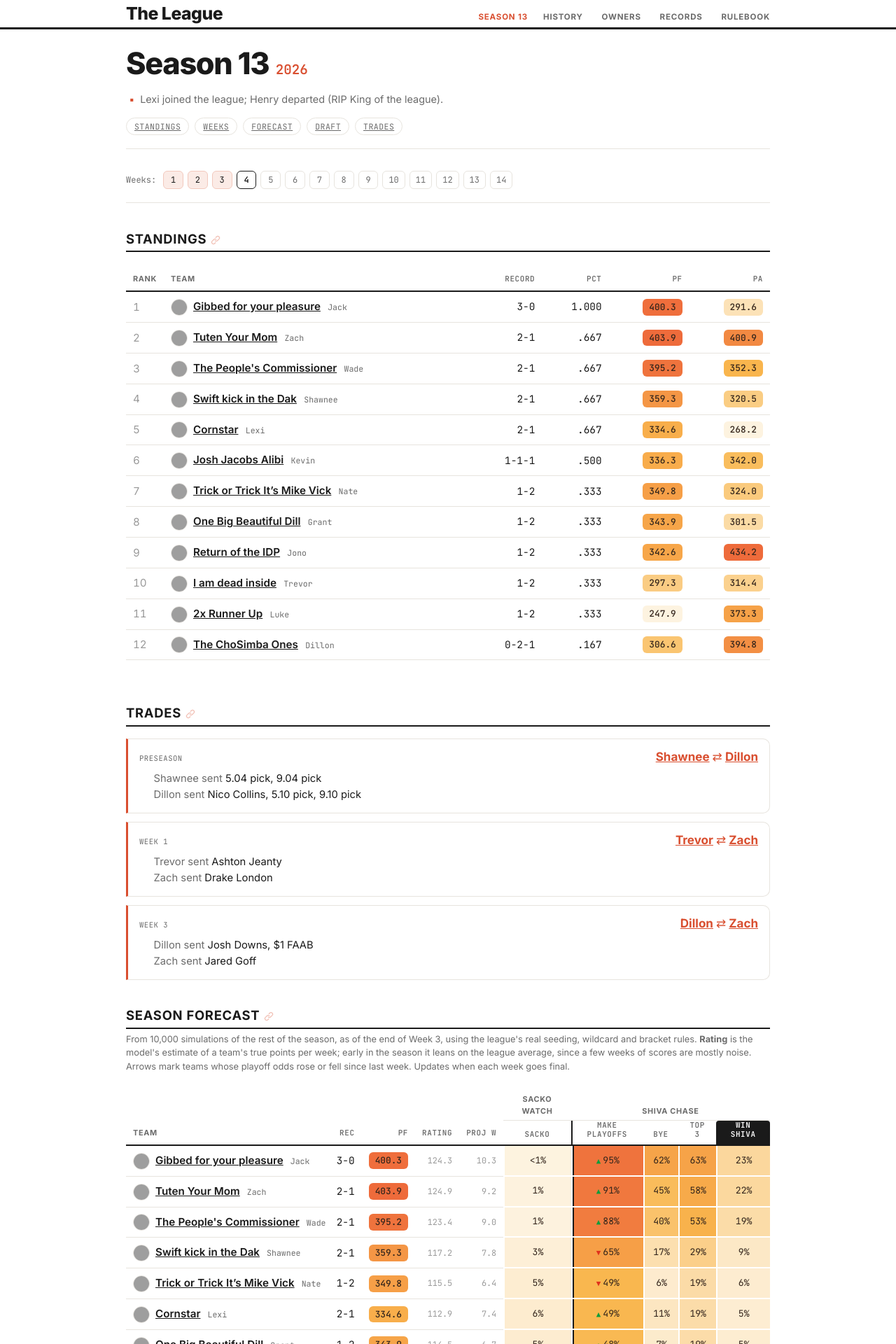
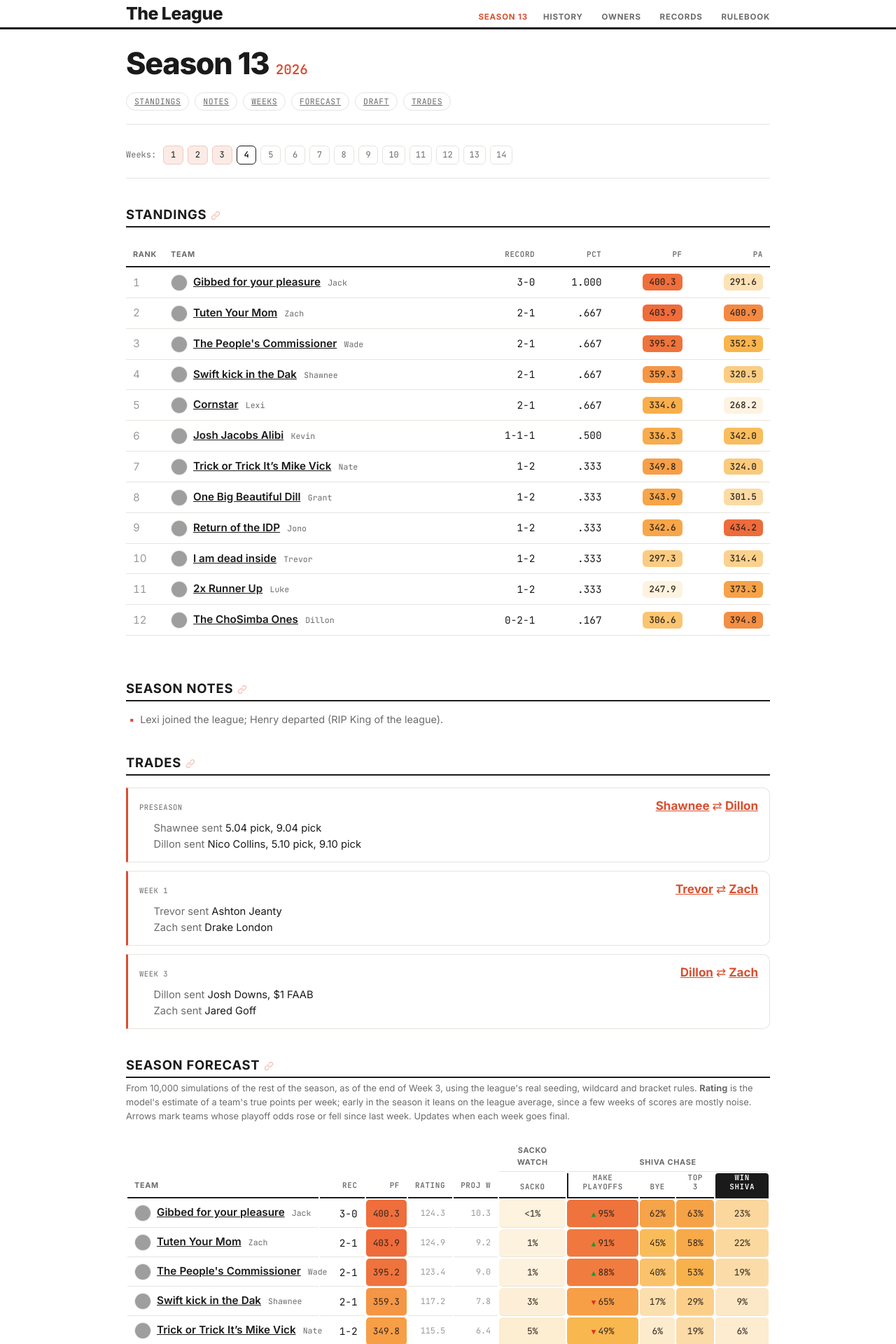
Before and after one commit to dillondrenzek/no-love-in-the-league, a Jekyll site: the page built from docs/seasons/2026.md, in a window 1280 px wide. Shown: the top 1920 px of the page at 70% size. Built offline with Jekyll 4.4.1, drawn with Linux system fonts in a browser that asks for light colours; grey boxes are pictures that could not be loaded.

Commit message:
update season outlook table styles

```diff
--- a/docs/_includes/sections/season/forecast.html
+++ b/docs/_includes/sections/season/forecast.html
@@ -42,7 +42,7 @@ precomputed. Param: f (a site.data.odds record).
         <a class="forecast__short" href="{{ href }}" title="{{ r.team }}">{{ r.owner }}</a>
       </td>
       <td class="num">{{ r.record }}</td>
-      <td class="num">{% include bits/chip.html text=r.pf bg=r.pf_color %}</td>
+      <td class="num forecast__cell forecast__pf" style="background: {{ r.pf_color }}">{{ r.pf }}</td>
       <td class="num forecast__aux forecast__minor">{{ r.rating }}</td>
       <td class="num forecast__aux forecast__minor">{{ r.proj_wins }}</td>
       {%- for o in outcomes %}
--- /dev/null
+++ b/docs/_includes/sections/season/notes.html
@@ -0,0 +1,9 @@
+{%- comment -%}
+Full-width Season Notes section for a season page: the season's event bullets
+(hand-written notes plus the auto trade count). Param: d (a seasons.detail
+record). The caller (sections/season_detail.html) decides whether to show it.
+{%- endcomment -%}
+<section class="season-section" id="notes">
+<h2>Season Notes</h2>
+{% include bits/season_notes.html notes=include.d.notes %}
+</section>
--- a/docs/_includes/sections/season_detail.html
+++ b/docs/_includes/sections/season_detail.html
@@ -7,7 +7,7 @@ stay thin and never need touching.
 
 State (d.state) is internal: it only gates WHICH sections appear, never any
 wording — no state is narrated to the reader. Section order below: weekly recaps,
-standings, playoffs, trades, forecast (live regular season only), draft.
+standings, season notes, playoffs, trades, forecast (live regular season only), draft.
 Param: d (a site.data.seasons.detail record). Masthead is the `season` layout.
 {%- endcomment -%}
 {%- assign d = include.d -%}
@@ -30,20 +30,23 @@ Param: d (a site.data.seasons.detail record). Masthead is the `season` layout.
 {%- assign forecast = site.data.odds[d.year] -%}
 {%- assign show_forecast = false -%}
 {%- if forecast and forecast.rows.size > 0 %}{% assign show_forecast = true %}{% endif -%}
+{%- assign show_notes = false -%}
+{%- if d.notes and d.notes.size > 0 %}{% assign show_notes = true %}{% endif -%}
 {%- assign section_count = 0 -%}
 {%- if has_rows %}{% assign section_count = section_count | plus: 1 %}{% endif -%}
 {%- if has_weeks %}{% assign section_count = section_count | plus: 1 %}{% endif -%}
 {%- if show_forecast %}{% assign section_count = section_count | plus: 1 %}{% endif -%}
+{%- if show_notes %}{% assign section_count = section_count | plus: 1 %}{% endif -%}
 {%- if show_bracket %}{% assign section_count = section_count | plus: 1 %}{% endif -%}
 {%- if show_draft %}{% assign section_count = section_count | plus: 1 %}{% endif -%}
 {%- if show_trades %}{% assign section_count = section_count | plus: 1 %}{% endif -%}
 
-{% include bits/season_notes.html notes=d.notes %}
 
 {%- comment -%} Jump-nav — only worthwhile with a few sections {%- endcomment -%}
 {%- if section_count >= 2 -%}
 <nav class="season-nav" aria-label="Sections">
   {%- if has_rows %}<a href="#standings">Standings</a>{% endif -%}
+  {%- if show_notes %}<a href="#notes">Notes</a>{% endif -%}
   {%- if has_weeks %}<a href="#weekly">Weeks</a>{% endif -%}
   {%- if show_forecast %}<a href="#forecast">Forecast</a>{% endif -%}
   {%- if show_bracket %}<a href="#playoffs">Playoffs</a>{% endif -%}
@@ -54,6 +57,7 @@ Param: d (a site.data.seasons.detail record). Masthead is the `season` layout.
 
 {%- if has_weeks %}{% include sections/season/weeks.html year=d.year %}{% endif -%}
 {%- if has_rows %}{% include sections/season/standings.html d=d %}{% endif -%}
+{%- if show_notes %}{% include sections/season/notes.html d=d %}{% endif -%}
 {%- if show_bracket %}{% include sections/season/playoffs.html d=d %}{% endif -%}
 {%- if show_trades %}{% include sections/season/trades.html d=d %}{% endif -%}
 {%- if show_forecast %}{% include sections/season/forecast.html f=forecast %}{% endif -%}
--- a/docs/assets/main.scss
+++ b/docs/assets/main.scss
@@ -267,10 +267,12 @@ tbody td a:hover { color: var(--brand); }
 // =============================================================================
 // Season forecast (FiveThirtyEight-style odds table)
 // =============================================================================
-// Probability cells are filled edge to edge with the heat ramp (colour inline
-// from lib/odds), separated by thin white gutters like the heatmaps. A group row
-// labels the Sacko side and the Shiva side; "Win Shiva" gets the dark header.
-.forecast { border-collapse: separate; border-spacing: 0; }
+// Probability cells match the Owners-page heatmaps: compact rounded tiles on the
+// heat ramp (colour inline from lib/odds) with 2px gutters. A group row labels
+// the Sacko side and the Shiva side; "Win Shiva" gets the dark header.
+.forecast { border-collapse: separate; border-spacing: 2px; }
+// Rows sized like the site's other tables so team names have room.
+.forecast tbody td { height: 40px; padding-top: 0; padding-bottom: 0; line-height: 1.2; }
 .forecast thead .forecast__groups th {
   border-bottom: none;
   padding-bottom: 4px;
@@ -281,14 +283,18 @@ tbody td a:hover { color: var(--brand); }
 }
 .forecast th.forecast__p { text-align: center; white-space: normal; min-width: 4.6em; line-height: 1.2; }
 .forecast th.forecast__key { background: var(--rule-strong); color: #fff; border-radius: 4px 4px 0 0; }
+// PF uses the same full-cell tile as the probabilities, on its own
+// lowest-to-highest scale (as in the standings table).
+.forecast td.forecast__pf { min-width: 4.2em; }
 .forecast td.forecast__cell {
   text-align: center;
+  font-family: var(--mono);
+  font-size: 0.8rem;
   color: var(--chip-ink);
-  font-size: 0.82rem;
-  border-bottom: 2px solid var(--bg);
-  border-left: 2px solid var(--bg);
+  border-radius: 5px;
 }
-.forecast .forecast__split { box-shadow: inset 2px 0 0 var(--rule-strong); }
+// Rule between the Sacko side and the Shiva side, in the header only.
+.forecast th.forecast__split { box-shadow: inset 2px 0 0 var(--rule-strong); }
 // Playoff-odds trend arrows vs last week's forecast: bright and bold.
 .forecast__trend { font-size: 0.68rem; font-weight: 700; margin-right: 3px; }
 .forecast__trend--up { color: #0f9d3a; }
@@ -302,14 +308,15 @@ tbody td a:hover { color: var(--brand); }
 @media (max-width: 640px) {
   .forecast .forecast__aux { display: none; }
   .forecast .forecast__short { display: inline; }
-  .forecast td.num:not(.forecast__cell) { padding-left: 4px; padding-right: 4px; font-size: 0.74rem; }
+  .forecast td.num:not(.forecast__cell) { padding-left: 3px; padding-right: 3px; font-size: 0.74rem; }
   .forecast thead th.num:not(.forecast__p) { padding-left: 4px; padding-right: 4px; }
-  .forecast .chip { min-width: 0; padding: 2px 4px; font-size: 0.7rem; }
+  .forecast { border-spacing: 1px; }
+  .forecast td.forecast__pf { min-width: 0; }
   .forecast thead th { letter-spacing: 0; }
   .forecast .team-cell { white-space: nowrap; padding-left: 0; }
   .forecast .team-cell .team-logo { display: none; }
   .forecast th.forecast__p { min-width: 0; font-size: 0.56rem; padding: 0 2px 6px; }
-  .forecast td.forecast__cell { font-size: 0.72rem; padding: 8px 2px; }
+  .forecast td.forecast__cell { font-size: 0.72rem; padding: 0 2px; }
   .forecast td.forecast__cell .forecast__trend { margin-right: 1px; font-size: 0.58rem; }
   .forecast__group { font-size: 0.56rem !important; }
 }
@@ -655,6 +662,7 @@ tbody td a:hover { color: var(--brand); }
   color: var(--brand);
 }
 .season-notes li p { display: inline; margin: 0; }
+#notes .season-notes { margin-top: 0.6em; }
 
 // =============================================================================
 // Trades (season page)
```
